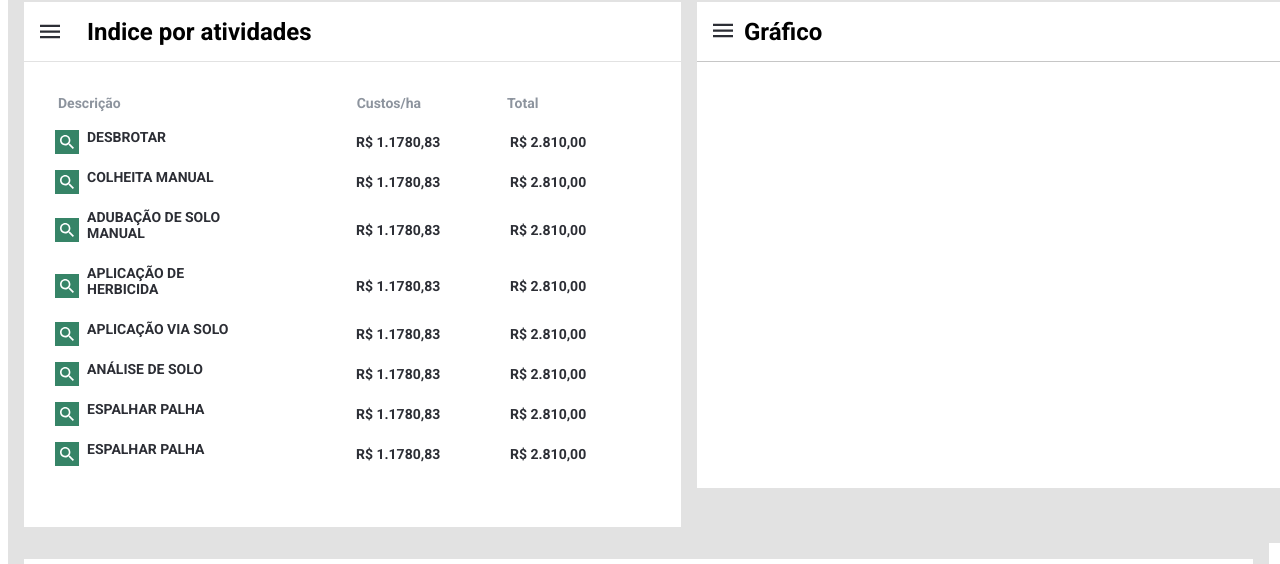
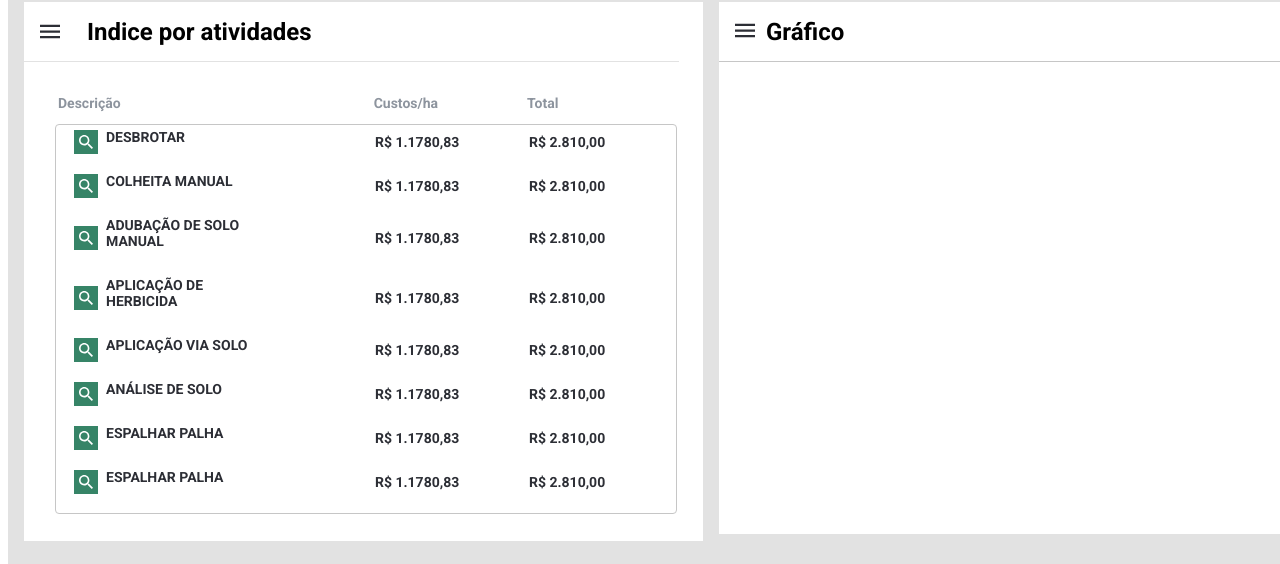
Before and after one commit to Platuxx/Tela-talhao-agroger, a React (Vite) app: page / in a window 1280 px wide. Shown: the part 827-1391 px from the top of the page. Built offline with nearby package versions, Linux system fonts and the light colour scheme.

Commit message:
fim-terminei

```diff
--- a/src/components/Content/Colheita/index.css
+++ b/src/components/Content/Colheita/index.css
@@ -18,6 +18,7 @@
 
 .colect1 {
   border: 16px #E2E2E2 solid;
+  border-right: 0px;
   padding-bottom: 30px;
 }
 .colect1 span {
@@ -26,6 +27,7 @@
 
 .colect2 {
   border: 16px #E2E2E2 solid;
+  border-right: 0px;
 }
 .colect2 span {
   color: #9c9393;
@@ -33,7 +35,7 @@
 
 .colect3 {
   border: 16px #E2E2E2 solid;
-  border-right: 221px #E2E2E2 solid;
+  border-right: 243px #E2E2E2 solid;
 }
 .colect3 span {
   color: #9c9393;
--- a/src/components/Content/Colheita/index.scss
+++ b/src/components/Content/Colheita/index.scss
@@ -18,6 +18,7 @@
 
 .colect1 {
     border: 16px #E2E2E2 solid;
+    border-right: 0px;
     padding-bottom: 30px;
     span {
         color: #9c9393
@@ -28,6 +29,7 @@
 .colect2 {
     // padding-left: 16px;
     border: 16px #E2E2E2 solid ;
+    border-right: 0px;
     span {
         color: #9c9393;
     }
@@ -36,7 +38,7 @@
 .colect3 {
     // padding-left: 16px;
     border: 16px #E2E2E2 solid ;
-    border-right: 221px #E2E2E2 solid;
+    border-right: 243px #E2E2E2 solid;
     span {
         color: #9c9393;
     }
--- a/src/components/Content/Graphic/index.css
+++ b/src/components/Content/Graphic/index.css
@@ -2,10 +2,10 @@
   display: flex;
   font-size: 24px;
   padding-top: 16px;
-  width: 636px;
-  height: 470px;
+  width: 614px;
+  height: 516px;
   border: 16px #E2E2E2 solid;
-  border-bottom: 55px #e2e2e2 solid;
+  border-bottom: 69px #e2e2e2 solid;
   gap: 10px;
   font-family: Roboto, sans-serif;
   text-align: center;
--- a/src/components/Content/Graphic/index.scss
+++ b/src/components/Content/Graphic/index.scss
@@ -2,10 +2,10 @@
     display: flex;
     font-size: 24px;
     padding-top: 16px;
-    width: 636px;
-    height: 470px;
+    width: 614px;
+    height: 516px;
     border: 16px #E2E2E2 solid;
-    border-bottom: 55px #e2e2e2 solid;
+    border-bottom: 69px #e2e2e2 solid;
     gap: 10px;
     font-family: Roboto, sans-serif;
     text-align: center;
--- a/src/components/Content/activityLogs/index.jsx
+++ b/src/components/Content/activityLogs/index.jsx
@@ -5,6 +5,7 @@ import { PencilSimple } from "phosphor-react";
 import { CaretLeft } from "phosphor-react";
 import { CaretRight } from "phosphor-react";
 import { FolderPlus } from "phosphor-react";
+
 
 export function ActivityLogs() {
   return (
@@ -19,7 +20,7 @@ export function ActivityLogs() {
       </div>
       <hr className="lineLogs"/>
       <div className="conteudo">
-        <input type="text" placeholder="Atividade" />
+        <input type="text" placeholder="Atividade"  />
           <CaretLeft className="iconSla" />
           <span>Maio - 2021</span>
           <CaretRight className="iconSla"/>
--- a/src/components/Content/indexesByActivities/index.css
+++ b/src/components/Content/indexesByActivities/index.css
@@ -1,5 +1,6 @@
 .all {
   border: 16px solid #E2E2E2;
+  border-bottom: 62px #e2e2e2 solid;
   border-collapse: separate;
   border-right: 0px;
 }
@@ -8,7 +9,7 @@
   display: flex;
   font-size: 24px;
   padding-top: 16px;
-  width: 655 px;
+  width: 655px;
   border-right: 0px;
   flex-direction: row;
   gap: 10px;
@@ -35,6 +36,41 @@ table {
   width: 610px;
   height: 440px;
 }
+table .contentTable {
+  display: inherit;
+  font-size: 14px;
+  border: 1px solid #c6c6c6;
+  border-radius: 4px;
+  background: #fff;
+  font-family: Roboto, sans-serif;
+  padding-left: 16px;
+  width: 410px;
+}
+table .contentTable span {
+  display: flex;
+  width: 160px;
+  padding: 2px 16px;
+  align-items: flex-start;
+  padding-left: 8px;
+  padding-right: 100px;
+  flex-direction: column;
+  justify-content: center;
+}
+table .contentTable tr {
+  display: flex;
+  padding-bottom: 14px;
+  color: #2C2E35;
+}
+table .contentTable tr td {
+  display: flex;
+  width: 93px;
+  padding: 0px 16px;
+  align-items: flex-start;
+  padding-left: 9px;
+  padding-right: 52px;
+  flex-direction: column;
+  justify-content: center;
+}
 
 .tableHeader {
   padding-bottom: 32px;
@@ -48,37 +84,8 @@ table {
   line-height: normal;
 }
 
-.contentTable {
-  font-size: 14px;
-  border: 10px solid #e2e2e2;
-  font-family: Roboto, sans-serif;
-  padding-left: 16px;
-  width: 410px;
-}
-.contentTable span {
-  display: flex;
-  width: 160px;
-  padding: 0px 16px;
-  align-items: flex-start;
-  padding-left: 8px;
-  padding-right: 100px;
-  flex-direction: column;
-  justify-content: center;
-}
-.contentTable tr {
-  display: flex;
-  padding-bottom: 14px;
-  color: #2C2E35;
-}
-.contentTable tr td {
-  display: flex;
-  width: 93px;
-  padding: 0px 16px;
-  align-items: flex-start;
-  padding-left: 9px;
-  padding-right: 52px;
-  flex-direction: column;
-  justify-content: center;
+.span {
+  padding-top: 13px;
 }
 
 .priceTable {
@@ -87,9 +94,9 @@ table {
 }
 
 .titleHeader1 {
-  padding-right: 233px;
+  padding-right: 250px;
 }
 
 .titleHeader2 {
-  padding-right: 83px;
+  padding-right: 86px;
 }/*# sourceMappingURL=index.css.map */
--- a/src/components/Content/indexesByActivities/index.jsx
+++ b/src/components/Content/indexesByActivities/index.jsx
@@ -1,4 +1,3 @@
-import React from "react";
 import icon1 from "../../../assets/icon1.svg";
 import icon2 from "../../../assets/icon2.svg";
 import styles from "../indexesByActivities/index.scss";
@@ -26,7 +25,7 @@ export function IndexesByActivities() {
                 <tr>
 
                   <img src={icon2} alt="" sizes={24} />
-                  <span>DESBROTAR</span>
+                  <span className="span">DESBROTAR</span>
                   <td className="priceTable">R$ 1.1780,83</td>
                   <td className="priceTable">R$ 2.810,00</td>
                 </tr>
--- a/src/components/Content/indexesByActivities/index.scss
+++ b/src/components/Content/indexesByActivities/index.scss
@@ -1,5 +1,6 @@
 .all  {
        border: 16px solid #E2E2E2;
+       border-bottom: 62px #e2e2e2 solid;
        border-collapse: separate;
        border-right: 0px;
 }
@@ -8,8 +9,7 @@
     display: flex;
     font-size: 24px;
     padding-top: 16px;
-    width: 655
-    px;
+    width: 655px;
     // border: 16px #C6C6C6 solid;
     border-right: 0px;
     flex-direction: row;
@@ -39,37 +39,20 @@ table {
     border-top: 0px;
     width: 610px;
     height: 440px;
-}
+    .contentTable {
+        display: inherit;
+        font-size: 14px;
 
-.tableHeader {
-    padding-bottom: 32px;
-    display: flex;
-    padding-bottom: 10px;
-    // border-bottom: 1px #C6C6C6 solid ;
-    // color: #8D949E;
-    // font-family: Roboto, sans-serif;
-    // font-size: 14px;
-    // font-style: normal;
-    // font-weight: 700;
-    // line-height: normal;
-    color: #8D949E;
-    font-family: Roboto, sans-serif ;
-    font-size: 14px;
-    font-style: normal;
-    font-weight: 700;
-    line-height: normal;
-}
-
-.contentTable {
-    font-size: 14px;
-    border: 10px  solid #e2e2e2;
+        border: 1px  solid #c6c6c6;
+        border-radius: 4px;
+        background: #fff;
         font-family: Roboto, sans-serif;
         padding-left: 16px;
         width: 410px;
         span {
             display: flex;
             width: 160px;
-        padding: 0px 16px;
+            padding: 2px 16px;
             align-items: flex-start;
             padding-left: 8px;
             padding-right: 100px;
@@ -90,61 +73,71 @@ table {
                 padding-right: 52px;
                 flex-direction: column;
                 justify-content: center;
-            //    width: 134px;
-            //    padding-right: 0px;
-            //    display: flex;
-            //    flex-direction: row;
-            //    justify-content: flex-end;
             }
         }
+
     }
+}
+
+.tableHeader {
+    padding-bottom: 32px;
+    display: flex;
+    padding-bottom: 10px;
+    color: #8D949E;
+    font-family: Roboto, sans-serif ;
+    font-size: 14px;
+    font-style: normal;
+    font-weight: 700;
+    line-height: normal;
+}
+
+.span {
+    padding-top: 13px;
+}
+
+// .contentTable {
+//     font-size: 14px;
+//     border: 1px  solid #e2e2e2;
+//     font-family: Roboto, sans-serif;
+//     padding-left: 16px;
+//     width: 410px;
+//     span {
+//         display: flex;
+//         width: 160px;
+//         padding: 0px 16px;
+//         align-items: flex-start;
+//         padding-left: 8px;
+//         padding-right: 100px;
+//         flex-direction: column;
+//         justify-content: center;
+//     }
+
+//     tr {
+//         display: flex;
+//         padding-bottom: 14px;
+//         color: #2C2E35;
+//         td {
+//             display: flex;
+//             width: 93px;
+//             padding: 0px 16px;
+//             align-items: flex-start;
+//             padding-left: 9px;
+//             padding-right: 52px;
+//             flex-direction: column;
+//             justify-content: center;
+//         }
+//     }
+// }
 
 .priceTable {
     padding-left: 120px;
     padding-right: 22px;
-        // width: 134px;
-    // padding-right: 0px;
-    // display: flex;
-    // flex-direction: row;
-    // justify-content: flex-end;
-    //     display: flex;
-    //     width: 160px;
-    //     padding: 0px 16px;
-    //     align-items: flex-start;
-    //     padding-left: 8px;
-    //     padding-right: 100px;
-    //     flex-direction: column;
-    //     justify-content: center;
-
-
 }
 
 .titleHeader1 {
-    padding-right: 233px;
+    padding-right: 250px;
 }
 
 .titleHeader2 {
-    padding-right: 83px;
+    padding-right: 86px;
 }
-
-.table {
-    // border-radius: 4px;
-    // border: 1px #C6C6C6 solid;
-    // border-left: 0px;
-    // padding-right: 12px;
-    // border-top: 0px;
-    // width: 610px;
-    // height: 440px;
-    // background: #FFF;
-}
-
-// .graphic {
-//     display: flex;
-//     font-size: 24px;
-//     padding-left: 22px;
-//     // border: 16px #E2E2E2 solid ;
-//     // flex-direction: row;
-//     gap: 10px;
-//     // border-bottom: 1px #E2E2E2 solid;
-//     font-family: Roboto, sans-serif;
-// }
```
Also changed, not shown: 2 other files (tests, documents, lock files or other folders). Lines whose indentation alone changed are shown as unchanged.
